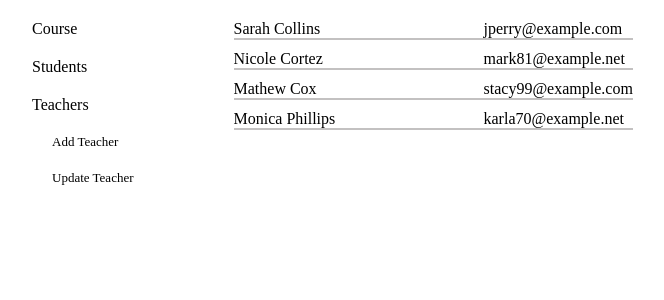
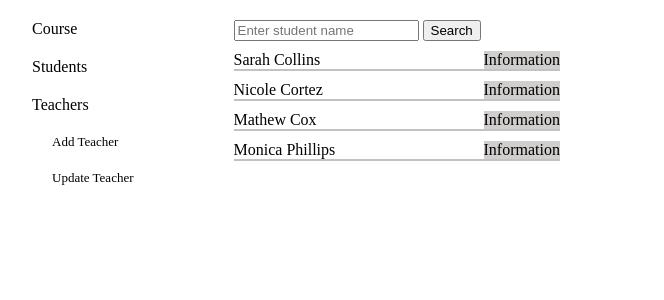
Before and after one commit to michalboim/students, a Flask app: page /admin_teachers in a window 1280 px wide. Shown: the part 29-329 px from the top of the page, without its empty margins (16-680 px from the left). Run offline with Flask 2, Linux system fonts and the light colour scheme; data comes from the database, SQL or seed files in the repository.

Commit message:
new update

```diff
--- a/app.py
+++ b/app.py
@@ -75,7 +75,6 @@ def chosen_course_update(course_id):
     for c in course_info:
         c.start=crud.read_if('start',"courses","id", course_id)[0]
     chosen_course['course_info']=course_info
-    chosen_course['titles']=['Course Name: ','Course Description: ','Course Teacher: ', 'Course Start Date: ','Course Day: ', 'Course Time:  ']
     chosen_course['teachers']=create_teachers_objects(crud.read_all('teachers'))
     teacher_info=[]
     for course in course_info:
@@ -121,15 +120,16 @@ def add_student():
 
 @app.route('/update_students', methods=['GET', 'POST'])
 def update_students():
+    form1=['create']
     if request.method=='POST':
         students_list=crud.read_like('*', 'students', 'name', request.form['search'].title())
-        if len(students_list)<1:
-            return render_template('update_students.html', result='No such student was found')
-        if len(students_list)>=1:
+        if len(students_list)==0:
+            return render_template('update_students.html', form1=form1, form2='', result='No such student was found')
+        else:
             student_object=create_students_objects(students_list)
-            return render_template('update_students.html',student_objects=student_object)
+            return render_template('update_students.html',form1=form1, student_objects=student_object)
     else:
-        return render_template('update_students.html', students=create_students_objects(crud.read_all('students')))
+        return render_template('update_students.html', form1=form1, students=create_students_objects(crud.read_all('students')))
 
 @app.route('/chosen_student/<student_id>', methods=['GET', 'POST'])
 def chosen_student_update(student_id):
@@ -142,10 +142,17 @@ def chosen_student_update(student_id):
         crud.update_if('students', 'name, email, phone', f"'{name}', '{email}', '{phone}'",'id', student_id)
         return redirect(url_for('admin_students'))
     else:
-        return render_template('chosen_student.html',student_object=student_object)
+        return render_template('update_students.html',title='Edit the Changes:', student_object=student_object)
 
-@app.route('/admin_teachers')
+@app.route('/admin_teachers',methods=['GET', 'POST'])
 def admin_teachers():
+    if request.method=='POST':
+        teachers=crud.read_like('*', 'teachers', 'name', request.form['search'].title())
+        if len(teachers)==0:
+            return render_template('admin_teachers.html',result='No such teacher was found')
+        else:
+            teachers_object=create_students_objects(teachers)
+            return render_template('admin_teachers.html', teachers_objects=teachers_object)
     return render_template('admin_teachers.html', teachers_objects=create_teachers_objects(crud.read_all('teachers')))
 
 @app.route('/add_teacher', methods=['POST','GET'])
@@ -163,15 +170,16 @@ def add_teacher():
 
 @app.route('/update_teachers', methods=['GET', 'POST'])
 def update_teachers():
+    form1=['create']
     if request.method=='POST':
         teachers_list=crud.read_like('*', 'teachers', 'name', request.form['search'].title())
-        if len(teachers_list)<1:
-            return render_template('update_teachers.html', result='No such teacher was found')
-        if len(teachers_list)>=1:
+        if len(teachers_list)==0:
+            return render_template('update_teachers.html', form1=form1, result='No such teacher was found')
+        else:
             teacher_object=create_teachers_objects(teachers_list)
-            return render_template('update_teachers.html',teacher_objects=teacher_object)
+            return render_template('update_teachers.html',form1=form1, teacher_objects=teacher_object)
     else:
-        return render_template('update_teachers.html', teachers=create_teachers_objects(crud.read_all('teachers')))
+        return render_template('update_teachers.html', form1=form1, teachers=create_teachers_objects(crud.read_all('teachers')))
 
 @app.route('/chosen_teacher/<teacher_id>', methods=['GET', 'POST'])
 def chosen_teacher_update(teacher_id):
@@ -184,7 +192,7 @@ def chosen_teacher_update(teacher_id):
         crud.update_if('teachers', 'name, email, phone', f"'{name}', '{email}', '{phone}'",'id', teacher_id)
         return redirect(url_for('admin_teachers'))
     else:
-        return render_template('chosen_teacher.html',teacher_object=teacher_object)
+        return render_template('update_teachers.html',title='Edit the Changes:' ,teacher_object=teacher_object)
 
 @app.route('/search', methods=['GET', 'POST'])
 def search():
--- a/static/style.css
+++ b/static/style.css
@@ -308,14 +311,19 @@
 }
 
 /*admin_teachers*/
-.teachers_list{
+.admin_teachers_main{
     grid-column: 2;
     display: flex;
     flex-direction: column;
-    gap: 10px;
+    gap:10px;
+}
+.teachers_list{
+    display: flex;
+    flex-direction: column;
+    gap:10px;
+    justify-content: space-between;
 
 }
-
 .teachers_list>div{
    border-bottom: solid;
    border-width: 2px;
@@ -323,6 +331,11 @@
 }
 .teacher_info{
     display: flex;
+}
+.teacher_info>a{
+    text-decoration: none;
+    color: black;
+    background-color: rgb(209, 206, 206);
 }
 
 .teacher_name{
--- a/templates/admin_courses.html
+++ b/templates/admin_courses.html
@@ -21,9 +21,9 @@
         <div class="courses_list">
         {% for course in courses_teachers %}
             <div class="course_info">
-                <span class="course_name"> {{course.name}}:</span>
-                <span class="course_start">{{course.start}}</span>
-                <span class="course_teacher">{{course.teacher_id}}</span>
+                <div class="course_name"> {{course.name}}:</div>
+                <div class="course_start">{{course.start}}</div>
+                <div class="course_teacher">{{course.teacher_id}}</div>
                 <a href="/course_info/{{course.tid}}">Information</a>
             </div>
         {% endfor %}
--- a/templates/admin_students.html
+++ b/templates/admin_students.html
@@ -17,7 +17,7 @@
         {% endfor %}
         {% for student in students %}
         <div class="student_info">
-            <span class="student_name">{{student.name}}</span>
+            <div class="student_name">{{student.name}}</div>
             <a href="/student_info/{{student.tid}}">Information</a>
         </div>
         {% endfor %}
--- a/templates/admin_teachers.html
+++ b/templates/admin_teachers.html
@@ -1,9 +1,24 @@
 {% include "admin_nav_teachers.html" %}
 
+    <div class="admin_teachers_main">
+    <div class="teacher_search">
+        <form action="" method="POST">
+            <input type="text" name="search" placeholder="Enter student name">
+            <input type="submit" value="Search">
+        </form>
+    </div>
     <div class="teachers_list">
+        {{result}}
         {% for teacher in teachers_objects %}
         <div class="teacher_info">
-            <span class="teacher_id"></span><span class="teacher_name">{{teacher.name}}</span><span class="teacher_email">{{teacher.email}}</span>
+            <span class="teacher_name">{{teacher.name}}</span>
+            <a href="/teacher_info/{{teacher.tid}}">Information</a>
+        </div>
+        {% endfor %}
+        {% for teacher in teachers %}
+        <div class="teacher_info">
+            <div class="teacher_name">{{teacher.name}}</div>
+            <a href="/teacher_info/{{teacher.tid}}">Information</a>
         </div>
         {% endfor %}
     </div>
```
Also changed, not shown: other parts of static/style.css (+14 -11 lines), templates/chosen_student.html (deleted, +0 -12 lines), templates/chosen_teacher.html (deleted, +0 -12 lines), templates/update_courses.html (+8 -7 lines), templates/update_students.html (+15 -1 lines), students.db.
